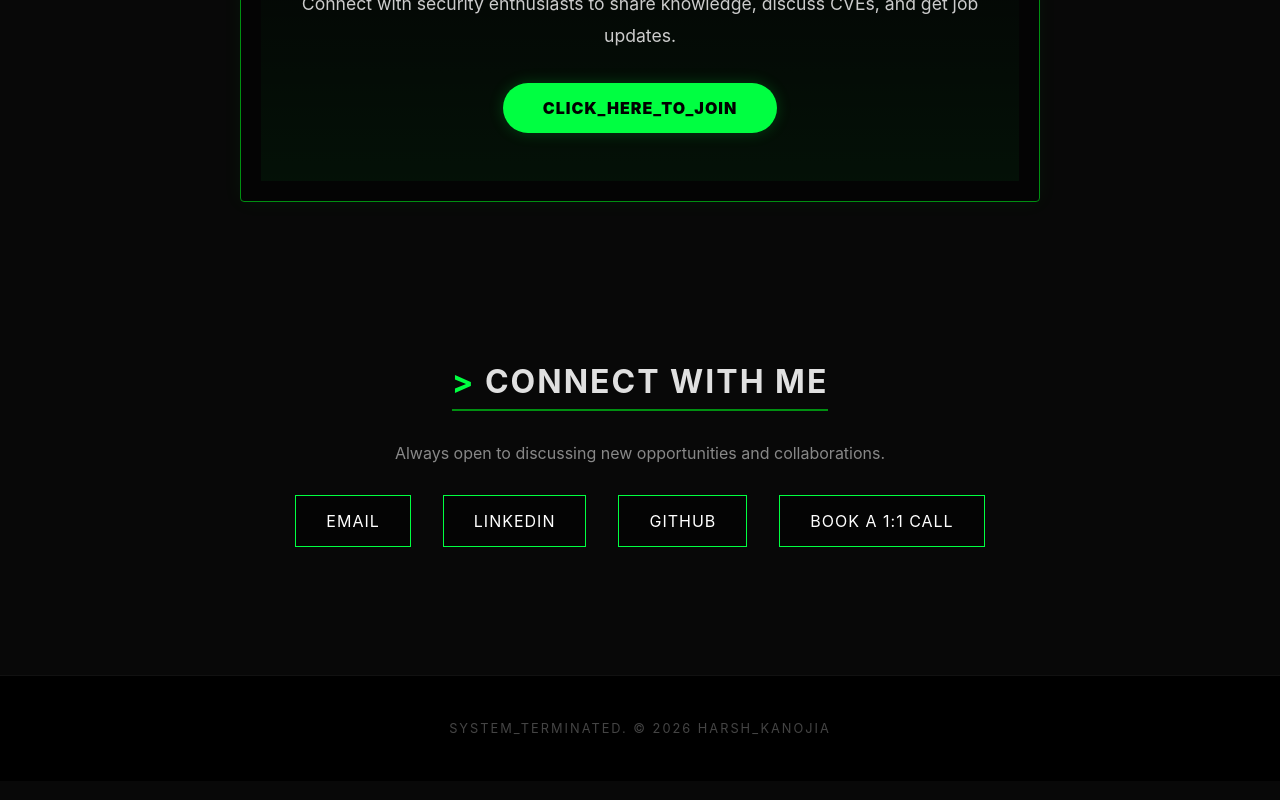
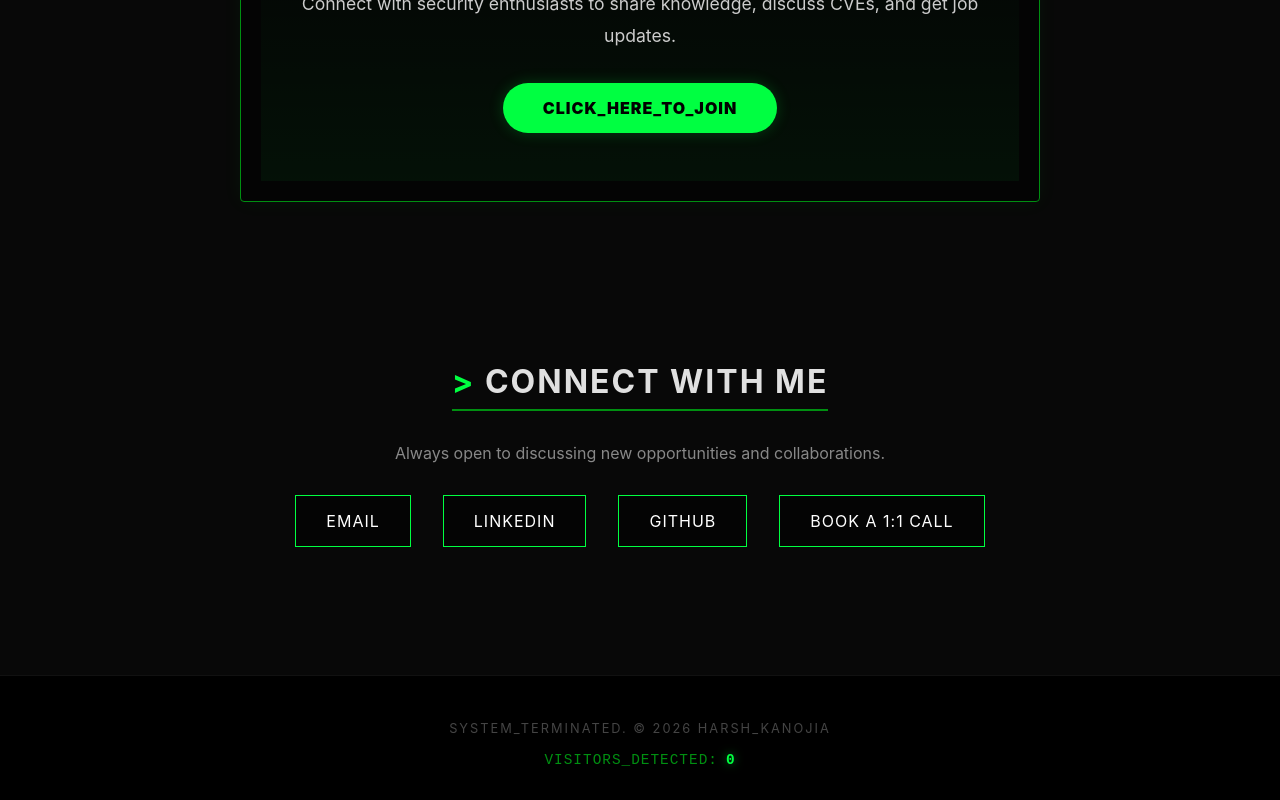
Before and after one commit to harsh-hak/harsh-hak.github.io, a React (Vite) app: page / in a window 1280 px wide. Shown: the part 5724-6524 px from the top of the page. Built offline with nearby package versions, Linux system fonts and the light colour scheme; no server answers.

Commit message:
feat: Add visitor counter to footer

```diff
--- a/src/App.jsx
+++ b/src/App.jsx
@@ -10,6 +10,7 @@ import Publications from './components/Publications';
 import GithubStats from './components/GithubStats';
 import Community from './components/Community';
 import Contact from './components/Contact';
+import VisitorCounter from './components/VisitorCounter';
 
 function App() {
   return (
@@ -39,6 +40,7 @@ function App() {
         <p className="footer-text">
           SYSTEM_TERMINATED. © {new Date().getFullYear()} HARSH_KANOJIA
         </p>
+        <VisitorCounter />
       </footer>
     </>
   );
--- /dev/null
+++ b/src/components/VisitorCounter.jsx
@@ -0,0 +1,36 @@
+import React, { useState, useEffect } from 'react';
+
+const VisitorCounter = () => {
+    const [count, setCount] = useState(0);
+    const [loading, setLoading] = useState(true);
+
+    useEffect(() => {
+        // using counterapi.dev
+        // namespace: harsh-hak.github.io, key: visits
+        fetch('https://api.counterapi.dev/v1/harsh-hak.github.io/visits/up')
+            .then(res => res.json())
+            .then(data => {
+                setCount(data.count);
+                setLoading(false);
+            })
+            .catch(err => {
+                console.error("Error fetching visitor count:", err);
+                setLoading(false);
+            });
+    }, []);
+
+    if (loading) return (
+        <div className="visitor-counter">
+            <span className="visitor-text">INITIALIZING_COUNTER...</span>
+        </div>
+    );
+
+    return (
+        <div className="visitor-counter">
+            <span className="visitor-text">VISITORS_DETECTED: </span>
+            <span className="visitor-number">{count}</span>
+        </div>
+    );
+};
+
+export default VisitorCounter;
--- a/src/index.css
+++ b/src/index.css
@@ -939,3 +939,23 @@ img {
   max-width: 600px;
   height: auto;
 }
+
+/* Visitor Counter */
+.visitor-counter {
+  margin-top: 1rem;
+  font-family: var(--font-mono);
+  font-size: 0.9rem;
+  color: var(--primary-dim);
+  text-transform: uppercase;
+  letter-spacing: 1px;
+  display: flex;
+  justify-content: center;
+  align-items: center;
+  gap: 0.5rem;
+}
+
+.visitor-number {
+  color: var(--primary);
+  font-weight: bold;
+  text-shadow: 0 0 10px rgba(0, 255, 65, 0.5);
+}
```
Also changed, not shown: .agent/rules/snyk_rules.md (added).
